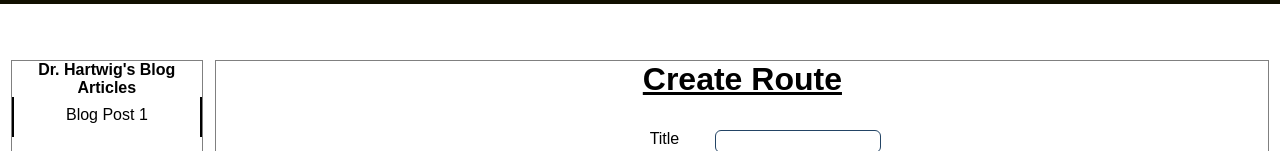
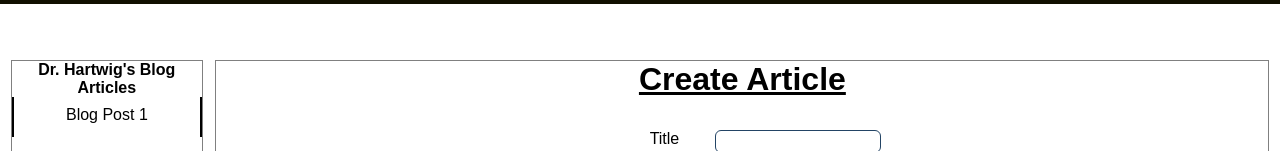
Before and after one commit to jeanmariemcc/KU-P6-Project, a React (Create React App) app: page /create in a window 1280 px wide. Shown: the part 196-347 px from the top of the page. Built offline with nearby package versions, Linux system fonts and the light colour scheme.

Commit message:
Update Create.js

```diff
--- a/src/Components/Create.js
+++ b/src/Components/Create.js
@@ -6,7 +6,7 @@ class Create extends React.Component {
 		// console.log(links);
 		return (
 			<main className="Main">
-				<h1>Create Route</h1>
+				<h1>Create Article</h1>
 				<form>
 				<div className="form-control">
                         <label for="text">Title</label>
```
